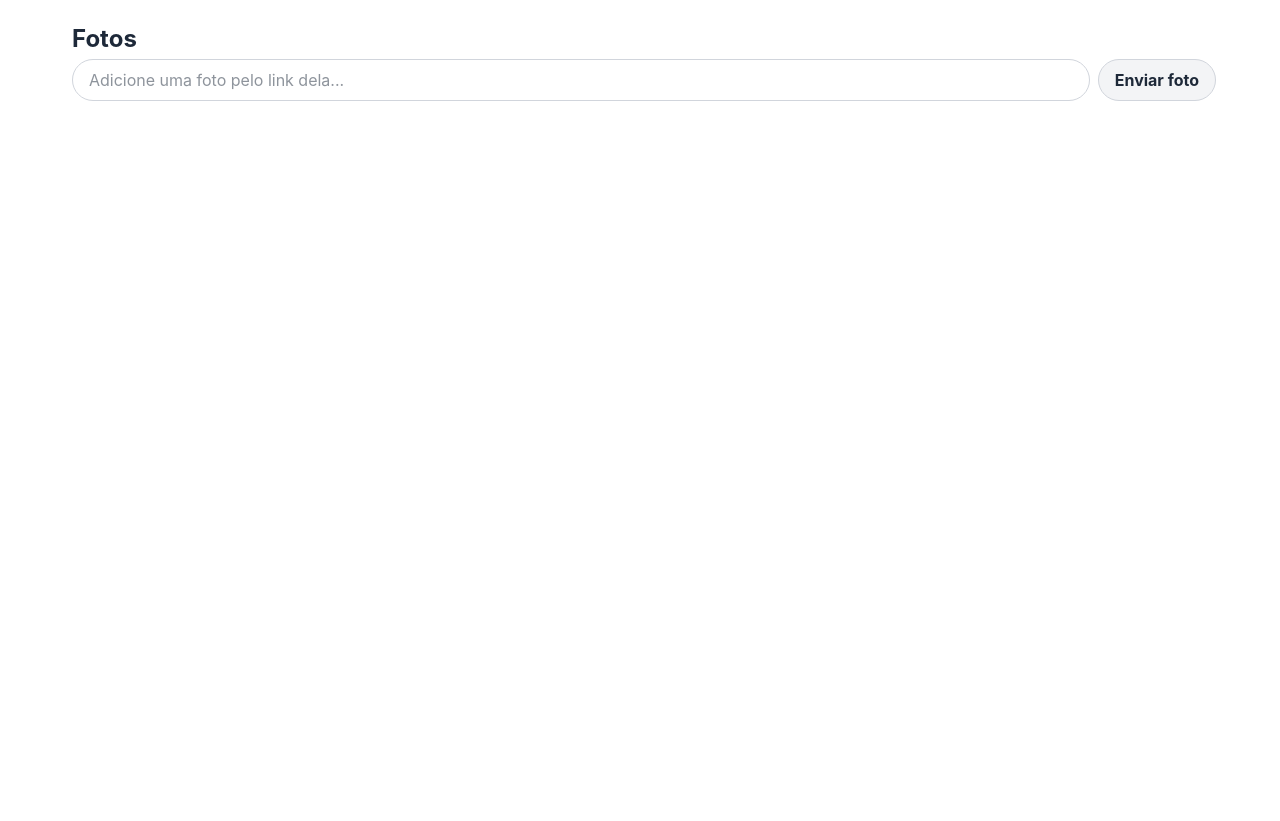
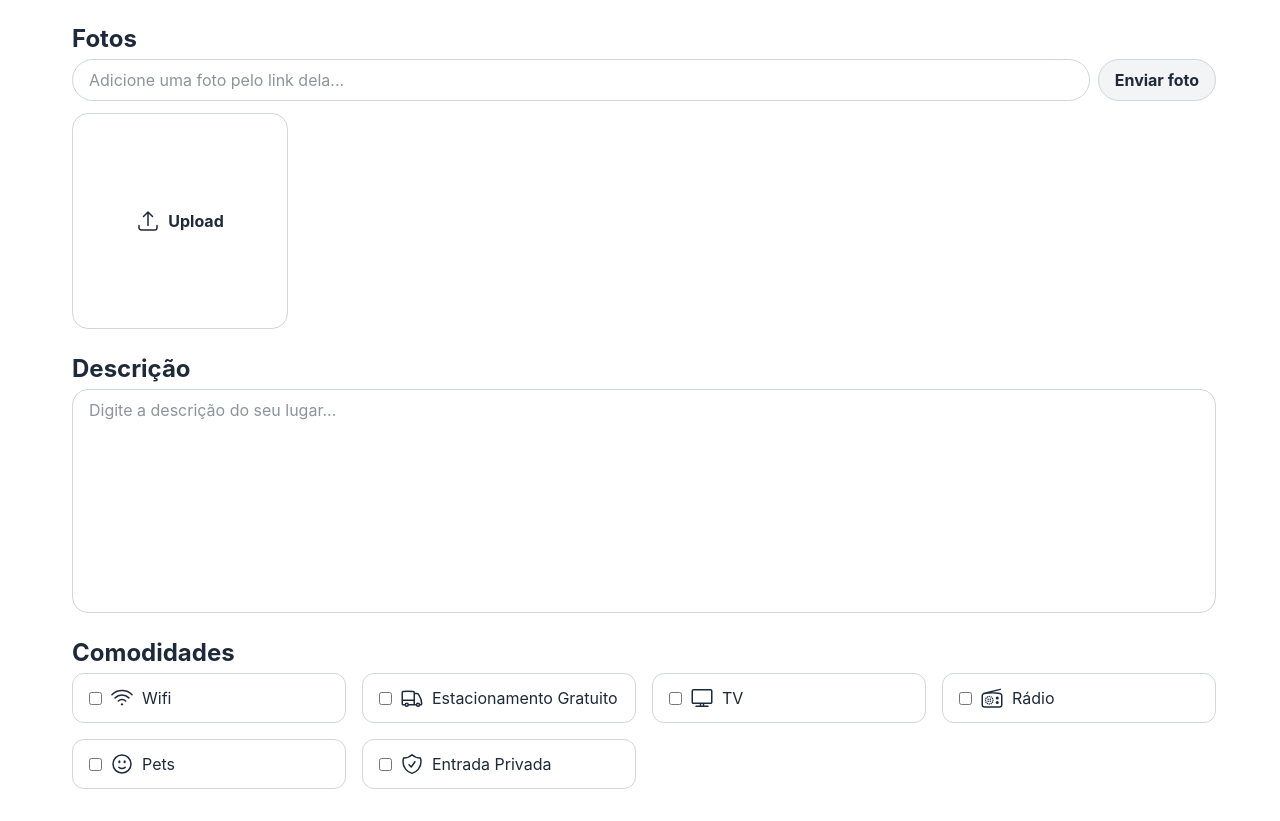
Before and after one commit to ruanmrc17/hashbnb-rn, a React (Vite) app in the folder front-end/: page /account/places/new in a window 1280 px wide. Shown: the part 367-1188 px from the top of the page. Before the commit the page ends 800 px from the top, so only its background shows below. Built offline with nearby package versions, Linux system fonts and the light colour scheme; no server answers.

Commit message:
Fim de Parte da Aula 7 44:51

```diff
--- a/front-end/src/components/NewPlace.jsx
+++ b/front-end/src/components/NewPlace.jsx
@@ -1,39 +1,73 @@
 import React, { useState } from 'react'
+import Perks from './Perks'
 
 function NewPlace() {
 
   const [ title, setTitle ] = useState('')
   const [ city, setCity ] = useState('')
+  const [ photos, setPhotos ] = useState('')
+  const [ description, setDescription ] = useState('')
+
+  const handleSubmit = async (e) => {
+    e.preventDefault()
+  }
 
   return (
-    <div className='w-full px-8 flex flex-col gap-6'>
+    <form onSubmit={handleSubmit} className='w-full px-8 flex flex-col gap-6'>
 
       <div className='ml-2 flex flex-col gap-1'>
-        <h2 className='text-2xl font-bold'>Titulo</h2>
-        <input type="text" placeholder='Digite o título do seu lugar...'
+        <label htmlFor='title' className='text-2xl font-bold'>Titulo</label>
+        <input id='title' type="text" placeholder='Digite o título do seu lugar...'
         className='rounded-full border border-gray-300 px-4 py-2'
         value={title} onChange={(e) => setTitle(e.target.value)}/>
       </div>
 
       <div className='ml-2 flex flex-col gap-1'>
-        <h2 className='text-2xl font-bold'>Cidade e País</h2>
-        <input type="text" placeholder='Digite a cidade e o país do seu lugar...'
+        <label htmlFor='city' className='text-2xl font-bold'>Cidade e País</label>
+        <input id='city' type="text" placeholder='Digite a cidade e o país do seu lugar...'
         className='rounded-full border border-gray-300 px-4 py-2'
         value={city} onChange={(e) => setCity(e.target.value)}/>
       </div>
 
       <div className='ml-2 flex flex-col gap-1'>
-        <h2 className='text-2xl font-bold'>Fotos</h2>
+        <label htmlFor='photos' className='text-2xl font-bold'>Fotos</label>
         <div className='flex gap-2'>
-          <input type="text" placeholder='Adicione uma foto pelo link dela...'
+          <input id='photos' type="text" placeholder='Adicione uma foto pelo link dela...'
           className='rounded-full border border-gray-300 px-4 py-2 grow'
-          value={city} onChange={(e) => setCity(e.target.value)}/>
+          value={photos} onChange={(e) => setPhotos(e.target.value)}/>
           <button className='transition hover:bg-gray-200 rounded-full border border-gray-300 px-4 py-2 bg-gray-100 font-bold cursor-pointer'>Enviar foto</button>
 
         </div>
+
+        <div className='grid grid-cols-5 gap-4 mt-2'>
+          <label htmlFor="file" className='items-center justify-center flex gap-2 font-bold aspect-square border rounded-2xl border-gray-300 cursor-pointer'>
+            <input type="file" id="file" className='hidden' />
+            <svg xmlns="http://www.w3.org/2000/svg" fill="none" viewBox="0 0 24 24" strokeWidth={1.5} stroke="currentColor" className="size-6">
+              <path strokeLinecap="round" strokeLinejoin="round" d="M3 16.5v2.25A2.25 2.25 0 0 0 5.25 21h13.5A2.25 2.25 0 0 0 21 18.75V16.5m-13.5-9L12 3m0 0 4.5 4.5M12 3v13.5" />
+            </svg>
+
+            Upload
+          </label>
+
+        </div>
+
       </div>
 
-    </div>
+      <div className='ml-2 flex flex-col gap-1'>
+        <label htmlFor='description' className='text-2xl font-bold'>Descrição</label>
+        <textarea id='description' placeholder='Digite a descrição do seu lugar...'
+        className='rounded-2xl border border-gray-300 px-4 py-2 h-56 resize-none'
+        value={description} onChange={(e) => setDescription(e.target.value)}/>
+      </div>
+
+      <div className='ml-2 flex flex-col gap-1'>
+        <label htmlFor='perks' className='text-2xl font-bold'>Comodidades</label>
+
+        <Perks/>
+
+      </div>
+
+    </form>
   )
 }
 
--- /dev/null
+++ b/front-end/src/components/Perks.jsx
@@ -0,0 +1,72 @@
+import React, { useState } from 'react'
+
+const Perks = () => {
+  const [ perks, setPerks ] = useState([])
+  const [ wifi, setWifi ] = useState('')
+  return (
+  <div className='grid grid-cols-[repeat(auto-fit,minmax(250px,1fr))] gap-4'>
+
+        <label htmlFor="wifi" className='flex gap-2 items-center px-4 py-3 rounded-xl border border-gray-300 cursor-pointer'>
+          <input type="checkbox" id="wifi" value={'wifi'} onChange={(e) => setPerks((prevValues) => [...prevValues, e.target.value])}/>
+          <svg xmlns="http://www.w3.org/2000/svg" fill="none" viewBox="0 0 24 24" strokeWidth={1.5} stroke="currentColor" className="size-6">
+            <path strokeLinecap="round" strokeLinejoin="round" d="M8.288 15.038a5.25 5.25 0 0 1 7.424 0M5.106 11.856c3.807-3.808 9.98-3.808 13.788 0M1.924 8.674c5.565-5.565 14.587-5.565 20.152 0M12.53 18.22l-.53.53-.53-.53a.75.75 0 0 1 1.06 0Z" />
+          </svg>
+
+          Wifi
+        </label>
+
+        <label htmlFor="parking" className='flex gap-2 items-center px-4 py-3 rounded-xl border border-gray-300 cursor-pointer'>
+          <input type="checkbox" id="parking" value={'parking'} onChange={(e) => setPerks((prevValues) => [...prevValues, e.target.value])}/>
+          <svg xmlns="http://www.w3.org/2000/svg" fill="none" viewBox="0 0 24 24" strokeWidth={1.5} stroke="currentColor" className="size-6">
+            <path strokeLinecap="round" strokeLinejoin="round" d="M8.25 18.75a1.5 1.5 0 0 1-3 0m3 0a1.5 1.5 0 0 0-3 0m3 0h6m-9 0H3.375a1.125 1.125 0 0 1-1.125-1.125V14.25m17.25 4.5a1.5 1.5 0 0 1-3 0m3 0a1.5 1.5 0 0 0-3 0m3 0h1.125c.621 0 1.129-.504 1.09-1.124a17.902 17.902 0 0 0-3.213-9.193 2.056 2.056 0 0 0-1.58-.86H14.25M16.5 18.75h-2.25m0-11.177v-.958c0-.568-.422-1.048-.987-1.106a48.554 48.554 0 0 0-10.026 0 1.106 1.106 0 0 0-.987 1.106v7.635m12-6.677v6.677m0 4.5v-4.5m0 0h-12" />
+          </svg>
+
+
+          Estacionamento Gratuito
+        </label>
+
+        <label htmlFor="tv" className='flex gap-2 items-center px-4 py-3 rounded-xl border border-gray-300 cursor-pointer'>
+          <input type="checkbox" id="tv" value={'tv'} onChange={(e) => setPerks((prevValues) => [...prevValues, e.target.value])}/>
+          <svg xmlns="http://www.w3.org/2000/svg" fill="none" viewBox="0 0 24 24" strokeWidth={1.5} stroke="currentColor" className="size-6">
+            <path strokeLinecap="round" strokeLinejoin="round" d="M6 20.25h12m-7.5-3v3m3-3v3m-10.125-3h17.25c.621 0 1.125-.504 1.125-1.125V4.875c0-.621-.504-1.125-1.125-1.125H3.375c-.621 0-1.125.504-1.125 1.125v11.25c0 .621.504 1.125 1.125 1.125Z" />
+          </svg>
+
+
+          TV
+        </label>
+
+        <label htmlFor="radio" className='flex gap-2 items-center px-4 py-3 rounded-xl border border-gray-300 cursor-pointer'>
+          <input type="checkbox" id="radio" value={'radio'} onChange={(e) => setPerks((prevValues) => [...prevValues, e.target.value])}/>
+          <svg xmlns="http://www.w3.org/2000/svg" fill="none" viewBox="0 0 24 24" strokeWidth={1.5} stroke="currentColor" className="size-6">
+            <path strokeLinecap="round" strokeLinejoin="round" d="m3.75 7.5 16.5-4.125M12 6.75c-2.708 0-5.363.224-7.948.655C2.999 7.58 2.25 8.507 2.25 9.574v9.176A2.25 2.25 0 0 0 4.5 21h15a2.25 2.25 0 0 0 2.25-2.25V9.574c0-1.067-.75-1.994-1.802-2.169A48.329 48.329 0 0 0 12 6.75Zm-1.683 6.443-.005.005-.006-.005.006-.005.005.005Zm-.005 2.127-.005-.006.005-.005.005.005-.005.005Zm-2.116-.006-.005.006-.006-.006.005-.005.006.005Zm-.005-2.116-.006-.005.006-.005.005.005-.005.005ZM9.255 10.5v.008h-.008V10.5h.008Zm3.249 1.88-.007.004-.003-.007.006-.003.004.006Zm-1.38 5.126-.003-.006.006-.004.004.007-.006.003Zm.007-6.501-.003.006-.007-.003.004-.007.006.004Zm1.37 5.129-.007-.004.004-.006.006.003-.004.007Zm.504-1.877h-.008v-.007h.008v.007ZM9.255 18v.008h-.008V18h.008Zm-3.246-1.87-.007.004L6 16.127l.006-.003.004.006Zm1.366-5.119-.004-.006.006-.004.004.007-.006.003ZM7.38 17.5l-.003.006-.007-.003.004-.007.006.004Zm-1.376-5.116L6 12.38l.003-.007.007.004-.004.007Zm-.5 1.873h-.008v-.007h.008v.007ZM17.25 12.75a.75.75 0 1 1 0-1.5.75.75 0 0 1 0 1.5Zm0 4.5a.75.75 0 1 1 0-1.5.75.75 0 0 1 0 1.5Z" />
+          </svg>
+
+
+          Rádio
+        </label>
+
+        <label htmlFor="pets" className='flex gap-2 items-center px-4 py-3 rounded-xl border border-gray-300 cursor-pointer'>
+          <input type="checkbox" id="pets" value={'pets'} onChange={(e) => setPerks((prevValues) => [...prevValues, e.target.value])}/>
+          <svg xmlns="http://www.w3.org/2000/svg" fill="none" viewBox="0 0 24 24" strokeWidth={1.5} stroke="currentColor" className="size-6">
+            <path strokeLinecap="round" strokeLinejoin="round" d="M15.182 15.182a4.5 4.5 0 0 1-6.364 0M21 12a9 9 0 1 1-18 0 9 9 0 0 1 18 0ZM9.75 9.75c0 .414-.168.75-.375.75S9 10.164 9 9.75 9.168 9 9.375 9s.375.336.375.75Zm-.375 0h.008v.015h-.008V9.75Zm5.625 0c0 .414-.168.75-.375.75s-.375-.336-.375-.75.168-.75.375-.75.375.336.375.75Zm-.375 0h.008v.015h-.008V9.75Z" />
+          </svg>
+
+
+          Pets
+        </label>
+
+        <label htmlFor="entrace" className='flex gap-2 items-center px-4 py-3 rounded-xl border border-gray-300 cursor-pointer'>
+          <input type="checkbox" id="entrace" value={'entrace'} onChange={(e) => setPerks((prevValues) => [...prevValues, e.target.value])}/>
+          <svg xmlns="http://www.w3.org/2000/svg" fill="none" viewBox="0 0 24 24" strokeWidth={1.5} stroke="currentColor" className="size-6">
+            <path strokeLinecap="round" strokeLinejoin="round" d="M9 12.75 11.25 15 15 9.75m-3-7.036A11.959 11.959 0 0 1 3.598 6 11.99 11.99 0 0 0 3 9.749c0 5.592 3.824 10.29 9 11.623 5.176-1.332 9-6.03 9-11.622 0-1.31-.21-2.571-.598-3.751h-.152c-3.196 0-6.1-1.248-8.25-3.285Z" />
+          </svg>
+
+
+          Entrada Privada
+        </label>
+
+        </div>
+  )
+}
+
+export default Perks
```
